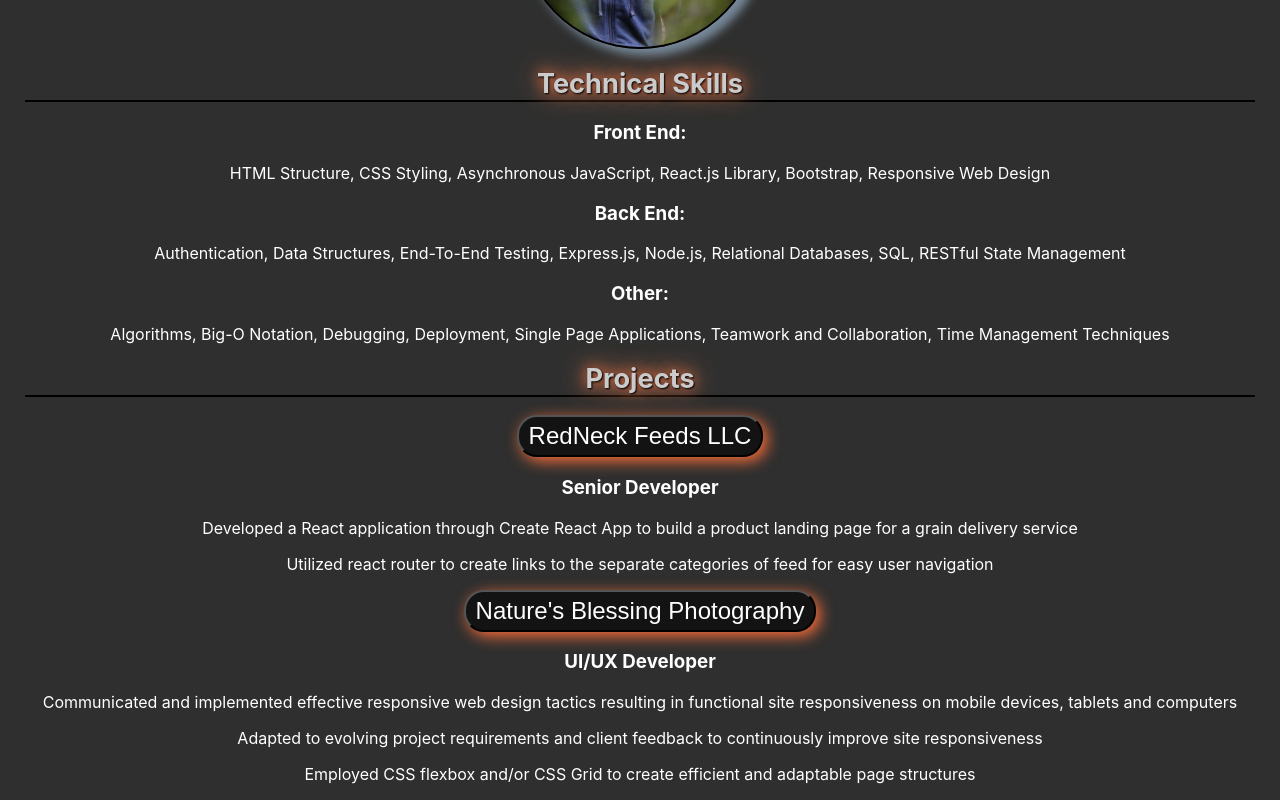
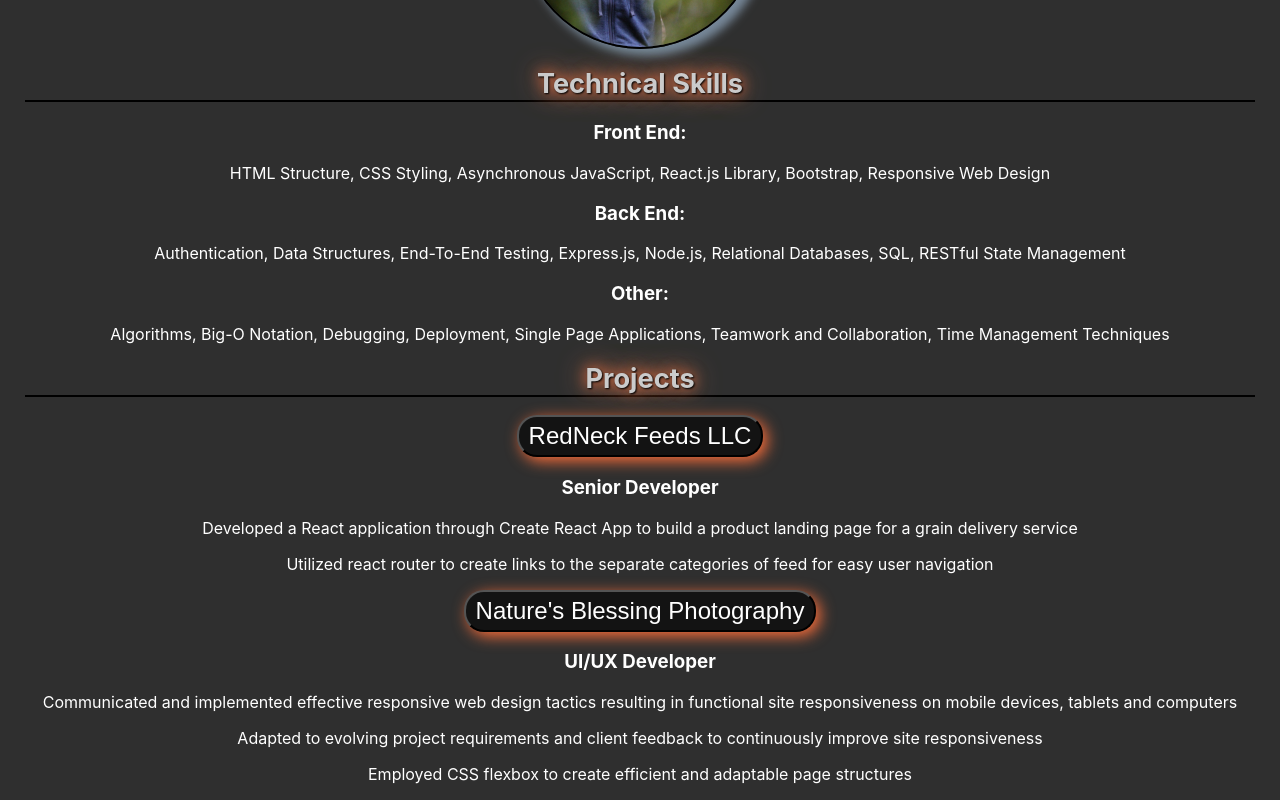
Before and after one commit to Krygore/Personal-Site, a React (Create React App) app in the folder React-site/personal-site/: page / in a window 1280 px wide. Shown: the part 340-1140 px from the top of the page. Built offline with nearby package versions, Linux system fonts and the light colour scheme.

Commit message:
typo fix

```diff
--- a/React-site/personal-site/src/components/Home.js
+++ b/React-site/personal-site/src/components/Home.js
@@ -55,7 +55,7 @@ export default function Home() {
                             <p>Communicated and implemented effective responsive web design tactics resulting in functional site responsiveness
                                 on mobile devices, tablets and computers</p>
                             <p>Adapted to evolving project requirements and client feedback to continuously improve site responsiveness</p>
-                            <p>Employed CSS flexbox and/or CSS Grid to create efficient and adaptable page structures</p>
+                            <p>Employed CSS flexbox to create efficient and adaptable page structures</p>
                         </div>
                     </div>
                 </div>
```
